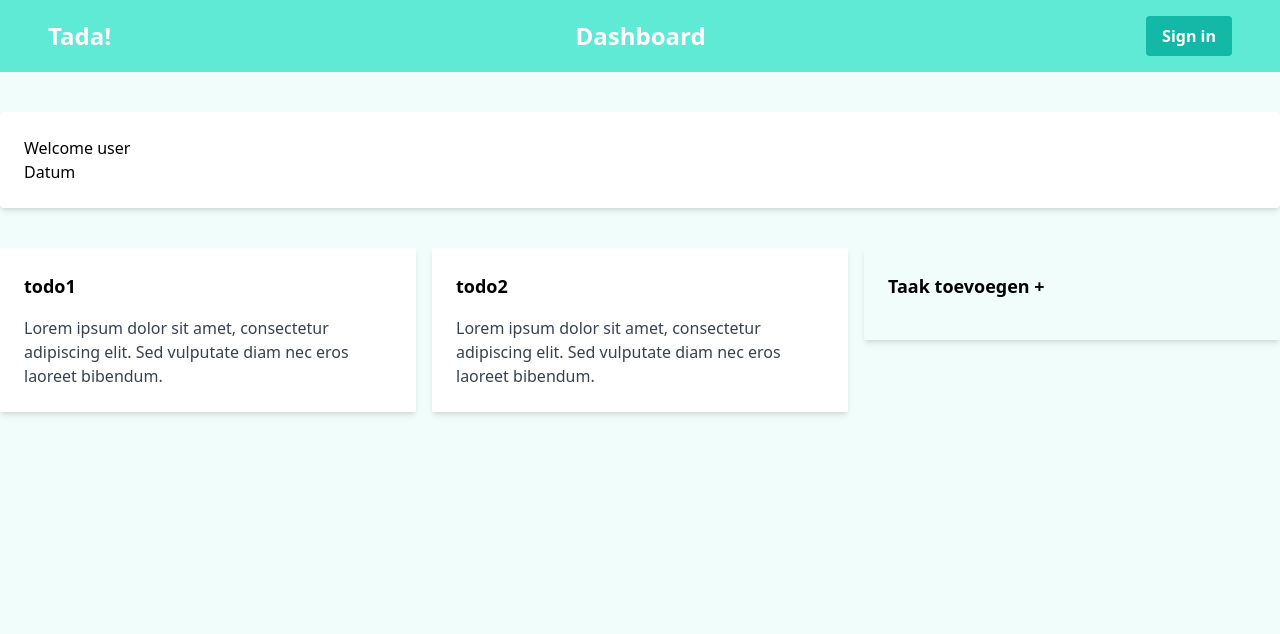
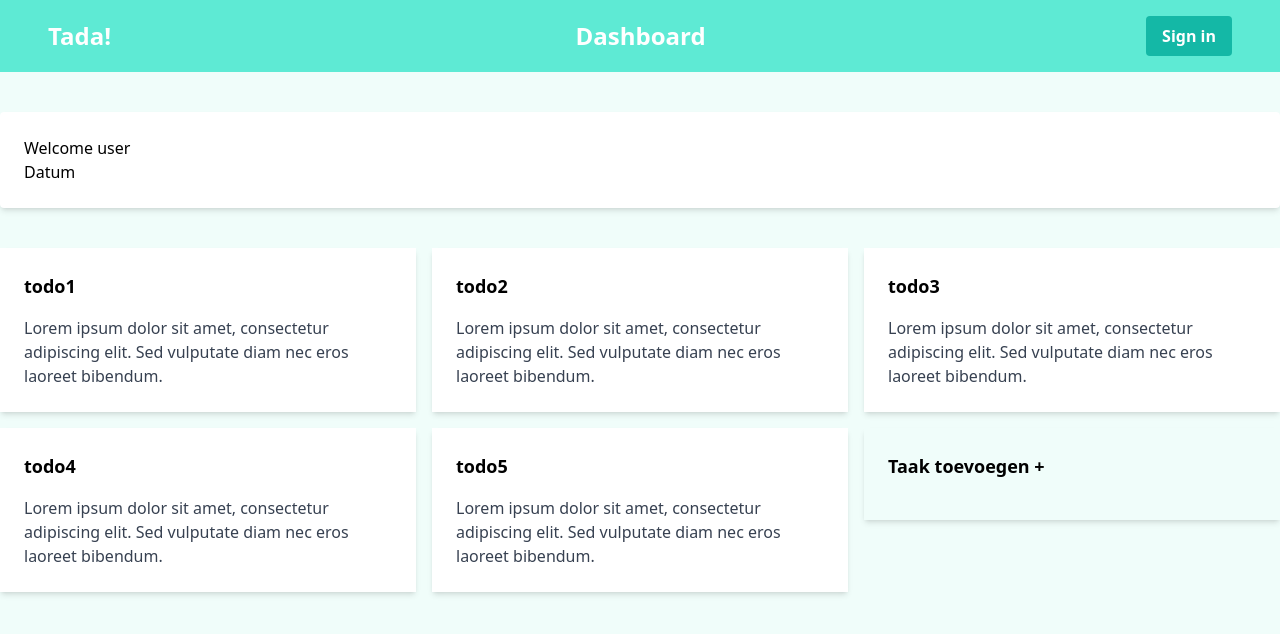
Before and after one commit to kevinegstorf/firebase_basics_with_react, a React (Vite) app: page /dashboard in a window 1280 px wide. Shown: the top 634 px of the page. Built offline with nearby package versions, Linux system fonts and the light colour scheme; no server answers.

Commit message:
chore: updated basic todo routing

```diff
--- a/src/components/Navigation/index.tsx
+++ b/src/components/Navigation/index.tsx
@@ -1,4 +1,5 @@
 import { useState } from 'react';
+import { Link } from 'react-router-dom';
 import Logo from '../../assets/logo.svg';
 
 export const Navigation = ({ pageName }: { pageName: string }) => {
@@ -10,9 +11,9 @@ export const Navigation = ({ pageName }: { pageName: string }) => {
     <nav className="bg-teal-300 p-4">
       <div className="max-w-7xl mx-auto px-2 sm:px-6 lg:px-8 flex items-center justify-between">
         <div className="flex items-center">
-          <a href="#" className="text-white text-2xl font-bold">
+          <Link to="/dashboard" className="text-white text-2xl font-bold">
             Tada!
-          </a>
+          </Link>
         </div>
         <div className="ml-6 space-x-4 text-center text-white text-2xl font-bold">
           {pageName}
--- /dev/null
+++ b/src/pages/ATodo.tsx
@@ -0,0 +1,11 @@
+import { useParams } from 'react-router-dom';
+import { Navigation } from '../components';
+
+export const Todo = () => {
+  let { id } = useParams();
+  return (
+    <div>
+      <Navigation pageName={id ? id : 'New Todo'} />
+    </div>
+  );
+};
--- a/src/pages/Dashboard.tsx
+++ b/src/pages/Dashboard.tsx
@@ -1,8 +1,15 @@
 import { useState } from 'react';
+import { Link } from 'react-router-dom';
 import { Navigation } from '../components';
 
 export const Dashboard = () => {
-  const [todos, setTodos] = useState<string[]>(['todo1', 'todo2']);
+  const [todos, setTodos] = useState<string[]>([
+    'todo1',
+    'todo2',
+    'todo3',
+    'todo4',
+    'todo5',
+  ]);
   return (
     <>
       <Navigation pageName="Dashboard" />
@@ -17,6 +24,7 @@ export const Dashboard = () => {
       <div className="container mx-auto">
         <div className="grid grid-cols-3 gap-4">
           {todos.map((todo) => (
+            <Link to={todo}>
               <div className="bg-white p-6 shadow-md">
                 <h2 className="text-lg font-bold mb-4">{todo}</h2>
                 <p className="text-gray-700">
@@ -24,12 +32,13 @@ export const Dashboard = () => {
                   vulputate diam nec eros laoreet bibendum.
                 </p>
               </div>
+            </Link>
           ))}
-          <a href="">
+          <Link to="/dashboard/new">
             <div className="p-6 shadow-md hover:bg-teal-300">
               <h2 className="text-lg font-bold mb-4">Taak toevoegen +</h2>
             </div>
-          </a>
+          </Link>
         </div>
       </div>
     </>
--- a/src/pages/index.ts
+++ b/src/pages/index.ts
@@ -1,3 +1,4 @@
 export { App } from "./App";
 export { Dashboard } from "./Dashboard";
 export { CreateTodo } from "./CreateTodo";
+export { Todo } from "./ATodo";
```
Also changed, not shown: src/main.tsx (+9 -1 lines), src/components/index.ts (line endings or trailing spaces). Lines whose indentation alone changed are shown as unchanged.
